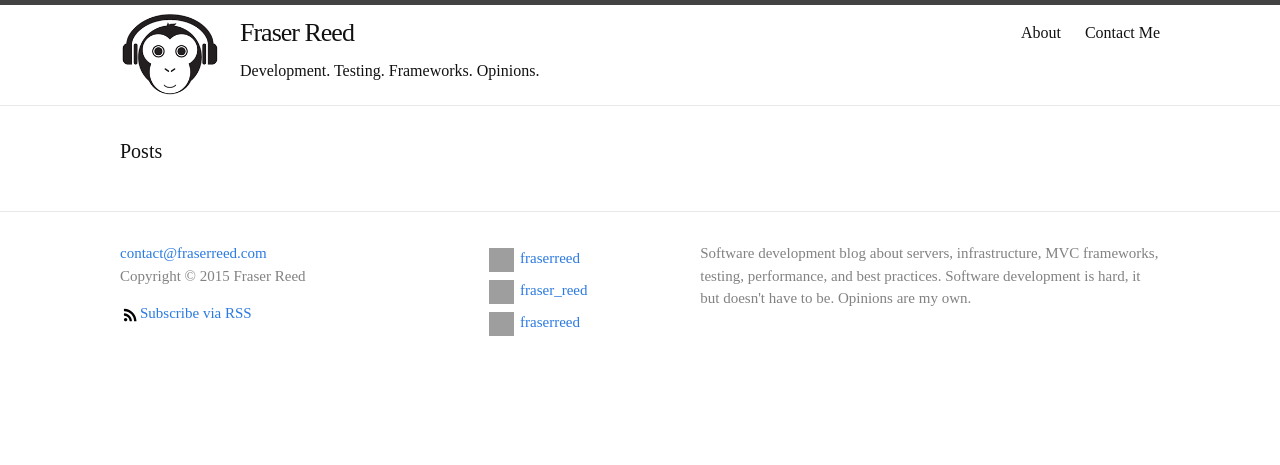
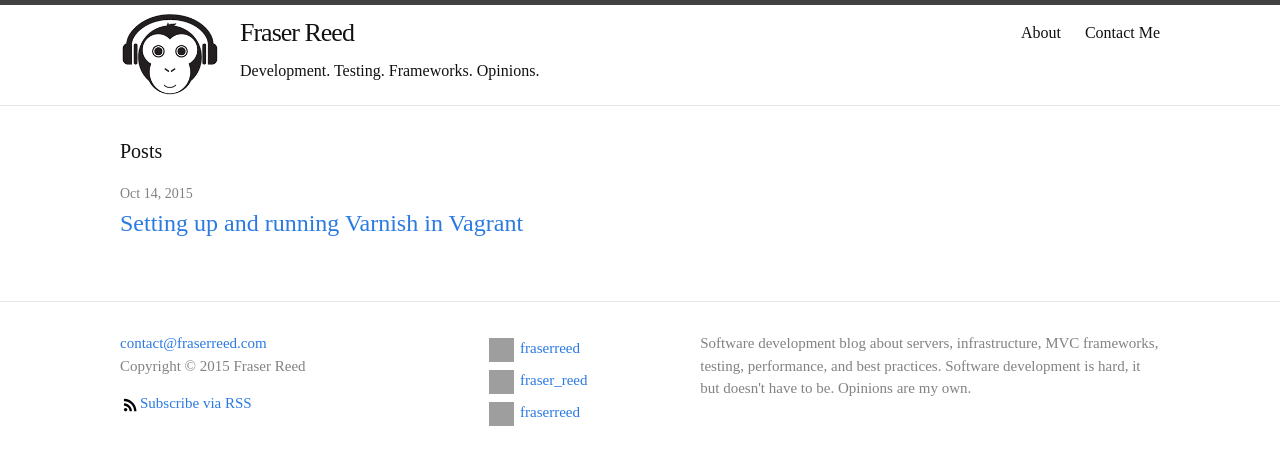
Before and after one commit to fraserreed/fraserreed.github.io, a Jekyll site: the page built from index.html, in a window 1280 px wide. Shown: the top 465 px of the page. Built offline with Jekyll 4.4.1, drawn with Linux system fonts in a browser that asks for light colours; some web fonts are replaced; some of the changed lines change nothing that is shown; grey boxes are pictures that could not be loaded.

Commit message:
running varnish in a vagrant environment

```diff
--- a/_includes/head.html
+++ b/_includes/head.html
@@ -3,7 +3,7 @@
   <meta http-equiv="X-UA-Compatible" content="IE=edge">
   <meta name="viewport" content="width=device-width, initial-scale=1">
 
-  <title>{% if page.title %}{{ page.title }}{% else %}{{ site.title }}{% endif %}</title>
+  <title>{% if page.title %}{{ page.title }}{% else %}{{ site.title }}{% endif %} - blog.fraserreed.com</title>
   <meta name="description" content="{% if page.excerpt %}{{ page.excerpt | strip_html | strip_newlines | truncate: 160 }}{% else %}{{ site.description }}{% endif %}">
 
   <link rel="stylesheet" type="text/css" href="//fonts.googleapis.com/css?family=Droid+Sans" />
--- /dev/null
+++ b/_posts/2015-10-14-running-varnish-in-vagrant.markdown
@@ -0,0 +1,226 @@
+---
+layout: post
+title:  "Setting up and running Varnish in Vagrant"
+summary:
+date:   2015-10-14 18:54:40
+categories: varnish
+---
+
+<div class="brands">
+    <a href="https://www.vagrantup.com" target="_blank">
+        <img src="/css/images/logo-vagrant.png" class="logo"/>
+    </a>
+    <a href="https://www.varnish-cache.org" target="_blank">
+        <img src="/css/images/logo-varnish.png" class="logo"/>
+    </a>
+</div>
+
+If your production environment is fronted by a [Varnish][varnish] caching layer, there's a good chance
+your development environment isn't.  This can introduce a number of unanticipated consequences when deploying new code to your
+production environment that interacts with Varnish, so it's best to have the cache layer also available in your dev environment.
+
+This post will cover the steps required to install and configure Varnish 4 in a local [Vagrant][vagrant] environment,
+running a vanilla Ubuntu 14.04 install.  If you don't already have a Vagrant box set up, follow the instructions in
+their [getting started guide][vagrant-getting-started].
+
+# Setting Varnish up manually
+
+The simplest way to set up the Varnish service is on the Vagrant box directly, so I'll cover that first.
+
+{% highlight sh %}
+Frasers-MBP:~ $ vagrant ssh
+Welcome to Ubuntu 14.04.2 LTS (GNU/Linux 3.13.0-32-generic x86_64)
+
+ * Documentation:  https://help.ubuntu.com/
+
+19 packages can be updated.
+0 updates are security updates.
+
+Last login: Tue Oct 6 22:19:39 2015 from 10.0.2.2
+vagrant@fraser-vagrant:~ $
+{% endhighlight %}
+
+First you need to install the Varnish GPG key.
+
+{% highlight sh %}
+vagrant@fraser-vagrant:~ $ sudo apt-get install apt-transport-https
+Reading package lists... Done
+Building dependency tree
+Reading state information... Done
+The following packages will be upgraded:
+  apt-transport-https
+1 upgraded, 0 newly installed, 0 to remove and 157 not upgraded.
+Need to get 25.1 kB of archives.
+After this operation, 1,024 B of additional disk space will be used.
+Get:1 http://archive.ubuntu.com/ubuntu/ trusty-updates/main apt-transport-https amd64 1.0.1ubuntu2.10 [25.1 kB]
+Fetched 25.1 kB in 0s (68.6 kB/s)
+(Reading database ... 91946 files and directories currently installed.)
+Preparing to unpack .../apt-transport-https_1.0.1ubuntu2.10_amd64.deb ...
+Unpacking apt-transport-https (1.0.1ubuntu2.10) over (1.0.1ubuntu2.8) ...
+Setting up apt-transport-https (1.0.1ubuntu2.10) ...
+vagrant@fraser-vagrant:~ $ sudo curl https://repo.varnish-cache.org/GPG-key.txt | sudo apt-key add -
+  % Total    % Received % Xferd  Average Speed   Time    Time     Time  Current
+                                 Dload  Upload   Total   Spent    Left  Speed
+100  2442  100  2442    0     0   3938      0 --:--:-- --:--:-- --:--:--  3938
+OK
+vagrant@fraser-vagrant:~ $
+{% endhighlight %}
+
+Next add the deb package from Varnish.
+
+{% highlight sh %}
+vagrant@fraser-vagrant:~ $ sudo echo "deb https://repo.varnish-cache.org/ubuntu/ trusty varnish-4.1" | sudo tee -a /etc/apt/sources.list.d/varnish-cache.list
+
+deb https://repo.varnish-cache.org/ubuntu/ trusty varnish-4.1
+vagrant@fraser-vagrant:~$
+{% endhighlight %}
+
+Finally install the varnish package.
+
+{% highlight sh %}
+vagrant@fraser-vagrant:~$ sudo apt-get update
+....
+Reading package lists... Done
+vagrant@fraser-vagrant:~$ sudo apt-get install varnish
+Reading package lists... Done
+Building dependency tree
+Reading state information... Done
+The following extra packages will be installed:
+  libvarnishapi1
+Suggested packages:
+  varnish-doc
+The following NEW packages will be installed:
+  libvarnishapi1 varnish
+0 upgraded, 2 newly installed, 0 to remove and 157 not upgraded.
+Need to get 580 kB of archives.
+After this operation, 1,812 kB of additional disk space will be used.
+Do you want to continue? [Y/n] Y
+Get:1 https://repo.varnish-cache.org/ubuntu/ trusty/varnish-4.1 libvarnishapi1 amd64 4.1.0-1~trusty [58.8 kB]
+Get:2 https://repo.varnish-cache.org/ubuntu/ trusty/varnish-4.1 varnish amd64 4.1.0-1~trusty [521 kB]
+Fetched 580 kB in 5s (97.5 kB/s)
+Selecting previously unselected package libvarnishapi1.
+(Reading database ... 91946 files and directories currently installed.)
+Preparing to unpack .../libvarnishapi1_4.1.0-1~trusty_amd64.deb ...
+Unpacking libvarnishapi1 (4.1.0-1~trusty) ...
+Selecting previously unselected package varnish.
+Preparing to unpack .../varnish_4.1.0-1~trusty_amd64.deb ...
+Unpacking varnish (4.1.0-1~trusty) ...
+Processing triggers for ureadahead (0.100.0-16) ...
+ureadahead will be reprofiled on next reboot
+Processing triggers for man-db (2.6.7.1-1ubuntu1) ...
+Setting up libvarnishapi1 (4.1.0-1~trusty) ...
+Setting up varnish (4.1.0-1~trusty) ...
+ * Starting HTTP accelerator varnishd                                                                                                           [ OK ]
+Processing triggers for libc-bin (2.19-0ubuntu6.6) ...
+Processing triggers for ureadahead (0.100.0-16) ...
+vagrant@fraser-vagrant:~$
+{% endhighlight %}
+
+You will see from the `* Starting HTTP accelerator varnishd` line that the Varnish service has been started.
+
+If you open a web browser and hit your Vagrant box root url on port `6081` you should get a `503 Backend fetch failed`
+error (assuming your default web app responds on port 80 and not port 8080 - Varnish is set up to hit port 8080 by
+default).  If you open `/etc/varnish/default.vcl` you will see the default settings:
+
+{% highlight sh %}
+vagrant@fraser-vagrant:~$ sudo cat /etc/varnish/default.vcl
+#
+# This is an example VCL file for Varnish.
+vcl 4.0;
+
+# Default backend definition. Set this to point to your content server.
+backend default {
+    .host = "127.0.0.1";
+    .port = "8080";
+}
+{% endhighlight %}
+
+Update this file to use the correct port and restart Varnish.
+
+{% highlight sh %}
+vagrant@fraser-vagrant:~$ sudo service varnish restart
+ * Stopping HTTP accelerator varnishd                                                                                                           [ OK ]
+ * Starting HTTP accelerator varnishd
+vagrant@fraser-vagrant:~$
+{% endhighlight %}
+
+Reload your web browser, and you should see the root page as expected.
+
+There are two quick ways to validate that the requests to your web server are going through Varnish.
+
+The first is by simply inspecting the response headers returned from the request.  They should contain the headers
+`Via:1.1 varnish-v4` and `X-Varnish:<id>` or `X-Varnish: <id> <id-r>`.  For a cache miss, only the ID of the current
+request is returned (`<id>`), and for a cache hit, both the ID of the current request and the ID of the request that
+populated the cache are returned (`<id>` and `<id-r>`).
+
+The second is by enabling `varnishlog` inside your Vagrant box, which is quite verbose but will tell you everything
+there is to know about the request.
+
+{% highlight sh %}
+vagrant@fraser-vagrant:~$ varnishlog
+*   << BeReq    >> 65555
+-   Begin          bereq 65554 pass
+-   Timestamp      Start: 1444962247.992826 0.000000 0.000000
+-   BereqMethod    GET
+-   BereqURL       /
+-   BereqProtocol  HTTP/1.1
+-   BereqHeader    Host: local.fraser-vagrant:6081
+-   BereqHeader    Cache-Control: max-age=0
+-   BereqHeader    Accept: text/html,application/xhtml+xml,application/xml;q=0.9,image/webp,*/*;q=0.8
+-   BereqHeader    Upgrade-Insecure-Requests: 1
+-   BereqHeader    User-Agent: Mozilla/5.0 (Macintosh; Intel Mac OS X 10_10_1) AppleWebKit/537.36 (KHTML, like Gecko) Chrome/46.0.2490.71 Safari/537.36
+-   BereqHeader    Accept-Encoding: gzip, deflate, sdch
+-   BereqHeader    Accept-Language: en-US,en;q=0.8
+-   BereqHeader    X-Forwarded-For: 10.0.0.1
+-   BereqHeader    X-Varnish: 65555
+-   VCL_call       BACKEND_FETCH
+-   VCL_return     fetch
+-   BackendOpen    23 boot.default 127.0.0.1 80 127.0.0.1 43227
+...
+{% endhighlight %}
+
+# Setting Varnish up via Chef
+
+To provide this in a rebuildable Vagrant environment, you can add the steps outlined above to your Vagrantfile.
+
+{% highlight ruby %}
+# -*- mode: ruby -*-
+# vi: set ft=ruby :
+
+Vagrant.configure("2") do |config|
+  config.vm.hostname = "fraser-vagrant"
+
+  # Every Vagrant virtual environment requires a box to build off of.
+  config.vm.box = "opscode-ubuntu-14.04"
+
+  # The url from where the 'config.vm.box' box will be fetched
+  config.vm.box_url = "https://cloud-images.ubuntu.com/vagrant/trusty/current/trusty-server-cloudimg-i386-vagrant-disk1.box"
+
+  config.vm.network :private_network, ip: "10.0.0.10"
+
+  # Create a forwarded port mapping which allows access to a specific port
+  # within the machine from a port on the host machine. In the example below,
+  # accessing "localhost:8080" will access port 80 on the guest machine.
+  config.vm.network :forwarded_port, guest: 80, host: 8080
+
+
+  config.vm.define :varnish do |varnish|
+    $script_varnish = <<SCRIPT
+sudo apt-get update
+sudo apt-get install apt-transport-https -y
+sudo apt-get install curl -y
+sudo curl https://repo.varnish-cache.org/GPG-key.txt | sudo apt-key add -
+sudo echo "deb https://repo.varnish-cache.org/ubuntu/ trusty varnish-4.1" | sudo tee -a /etc/apt/sources.list.d/varnish-cache.list
+sudo apt-get update -y
+sudo apt-get install varnish -y
+SCRIPT
+
+    varnish.vm.provision :shell, :inline => $script_varnish
+  end
+
+end
+{% endhighlight %}
+
+[varnish]:     https://www.varnish-cache.org/
+[vagrant]:     https://www.vagrantup.com/
+[vagrant-getting-started]: https://docs.vagrantup.com/v2/getting-started/index.html
--- a/_sass/_logos.scss
+++ b/_sass/_logos.scss
@@ -99,7 +99,22 @@
   }
 }
 
+.brands {
+    width: 50%;
+    margin: 0 auto;
+
+    .logo {
+      height: 64px;
+      padding: 20px 15px;
+    }
+}
+
 @media only screen and (max-width: 1100px) {
+  .brands {
+    width: 100%;
+    margin: 0;
+  }
+
   ul.clients li {
     margin: 0 15px !important;
 
@@ -110,6 +125,11 @@
 }
 
 @media only screen and (max-height: 620px) {
+  .brands {
+    width: 100%;
+    margin: 0;
+  }
+
   ul.clients {
     position: relative !important;
     bottom: auto !important;
@@ -118,6 +138,11 @@
 }
 
 @media only screen and (max-width: 800px) {
+  .brands {
+    width: 100%;
+    margin: 0;
+  }
+
   ul.clients {
     bottom: 50px !important;
     li {
@@ -157,4 +182,13 @@
     width: 100%;
     text-align: center;
   }
+
+  .brands {
+    width: 100%;
+
+    .logo {
+      padding: 10px 5px;
+    }
+  }
+
 }
```
Also changed, not shown: css/images/logo-vagrant.png (added), css/images/logo-varnish.png (added).
